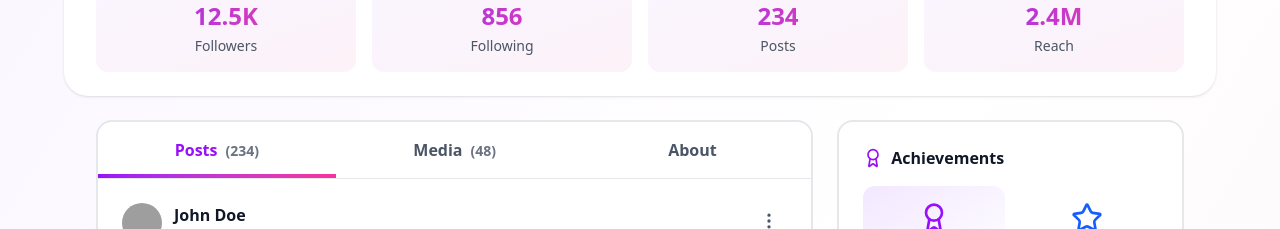
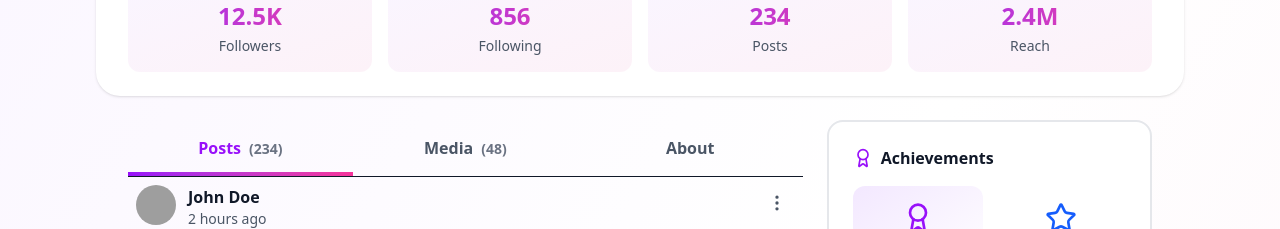
Before and after one commit to addityaasharma/uncut, a React (Vite) app: page /users in a window 1280 px wide. Shown: the part 440-669 px from the top of the page. Built offline with nearby package versions, Linux system fonts and the light colour scheme; grey boxes are pictures that could not be loaded.

Commit message:
changes done

```diff
--- a/src/pages/FeaturedPages/UserProfile.jsx
+++ b/src/pages/FeaturedPages/UserProfile.jsx
@@ -126,7 +126,7 @@ const ProfilePage = () => {
 
     return (
         <div className="min-h-screen bg-gradient-to-br from-purple-50 via-white to-pink-50">
-            <div className="max-w-6xl mx-auto">
+            <div className="w-full sm:max-w-6xl sm:mx-auto px-2 sm:px-6 lg:px-8">
                 <motion.div
                     initial={{ opacity: 0 }}
                     animate={{ opacity: 1 }}
@@ -213,11 +213,11 @@ const ProfilePage = () => {
                     </div>
                 </motion.div>
 
-                <div className="mt-6 px-4 sm:px-6 lg:px-8">
+                <div className="mt-6 px-4 lg:px-8">
                     <div className="grid grid-cols-1 lg:grid-cols-3 gap-6">
                         <div className="lg:col-span-2 space-y-6">
-                            <div className="bg-white rounded-2xl border-2 border-gray-200 overflow-hidden">
-                                <div className="border-b border-gray-200">
+                            <div className="bg-whiteoverflow-hidden">
+                                <div className="border-b border-gray-900">
                                     <div className="flex">
                                         {tabs.map(tab => (
                                             <button
@@ -243,7 +243,7 @@ const ProfilePage = () => {
                                     </div>
                                 </div>
 
-                                <div className="p-6">
+                                <div className="p-2">
                                     <AnimatePresence mode="wait">
                                         {activeTab === 'posts' && (
                                             <motion.div
```
